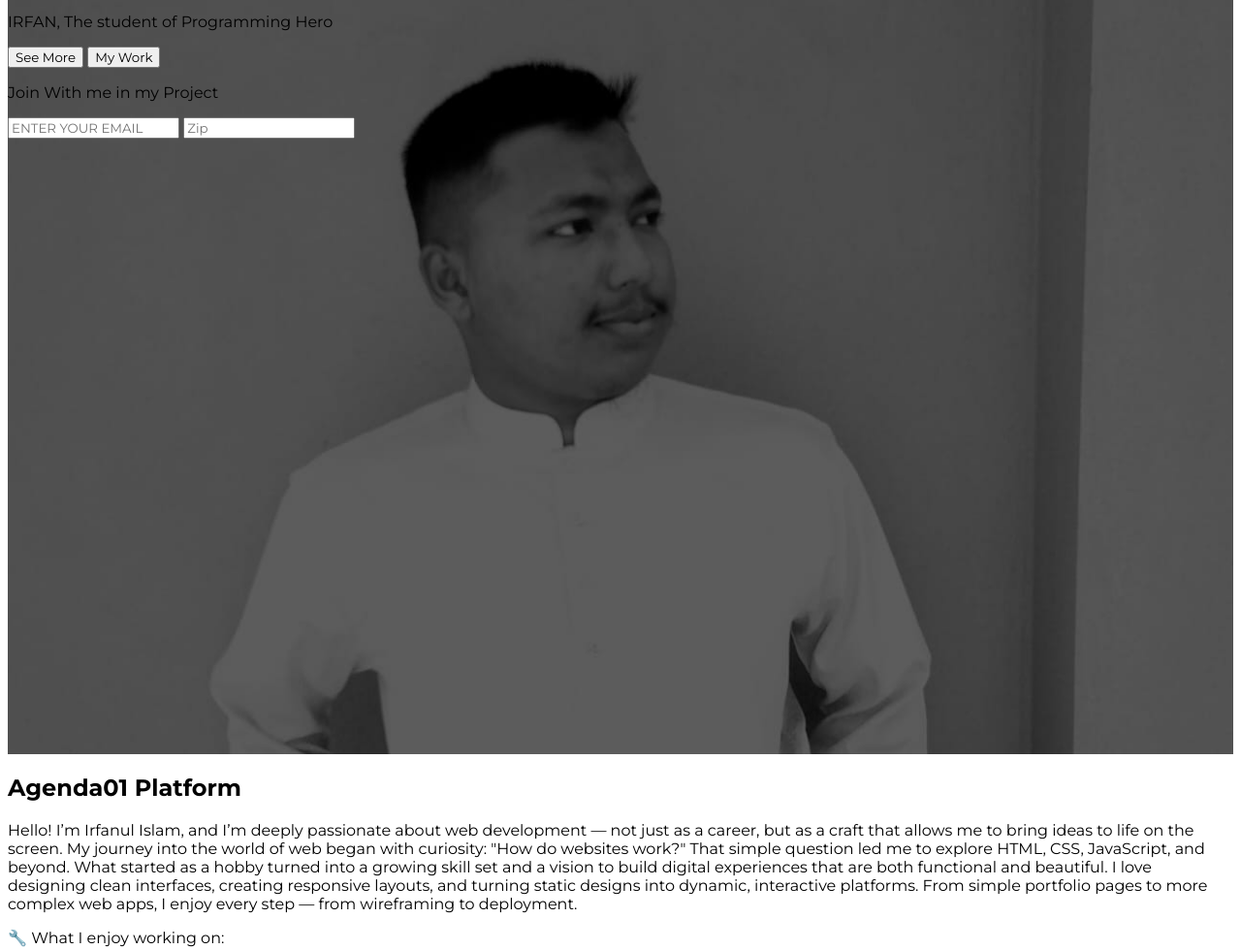
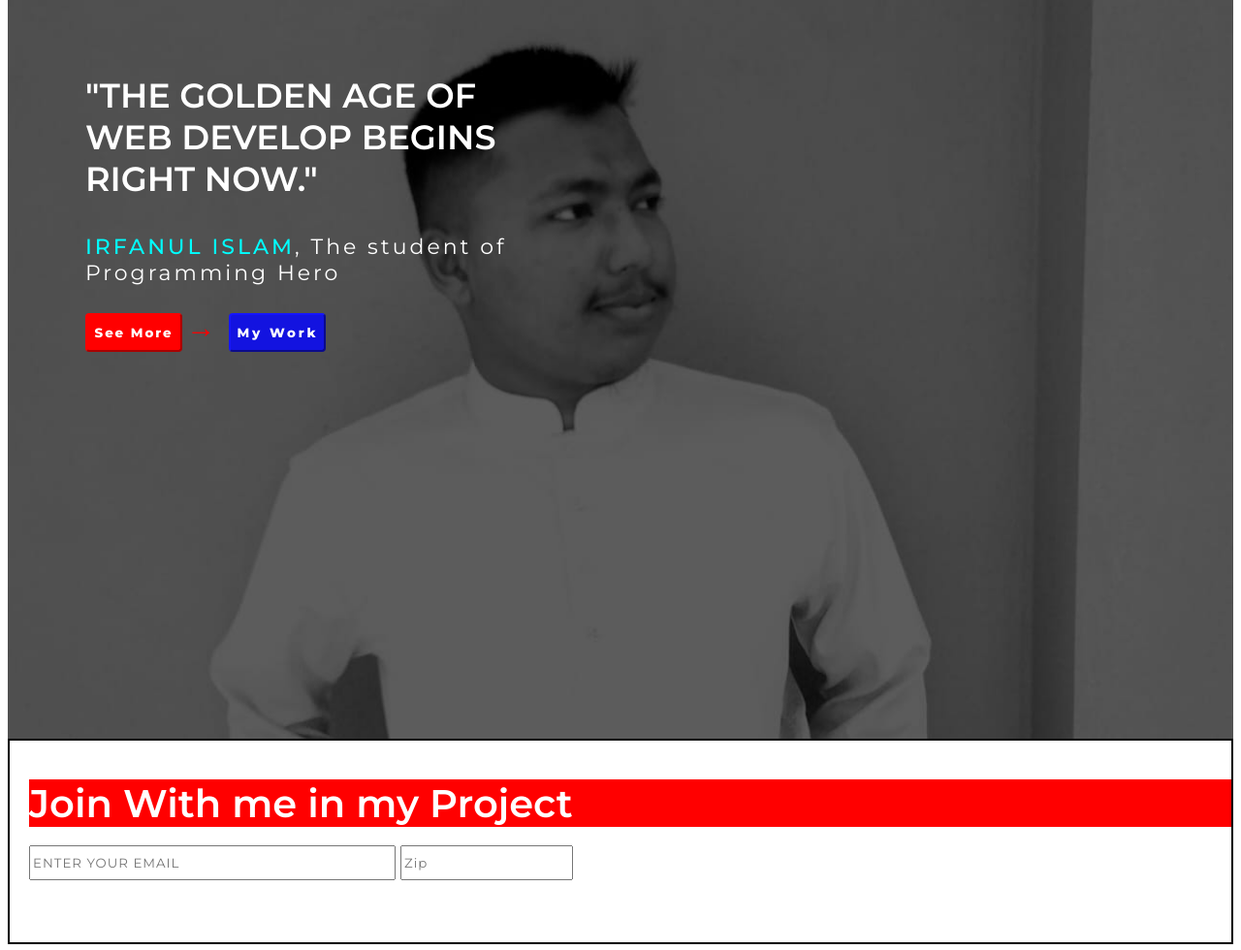
Before and after one commit to irfanulislamafif/my-task-session, a plain HTML site: page index.html in a window 1280 px wide. Shown: the part 190-1170 px from the top of the page at 97% size. Drawn offline with Linux system fonts and the light colour scheme.

Commit message:
the third change

```diff
--- a/CSS/style.css
+++ b/CSS/style.css
@@ -41,6 +41,7 @@ h1 {
       margin-top: 5px;
       cursor:pointer;
       font-family: "Montserrat", sans-serif;
+      letter-spacing: 1.5px;
 
 }
 
@@ -55,6 +56,7 @@ h1 {
       margin-top: 6px;
       cursor: pointer;
       margin-left: 10px;
+      letter-spacing: 1.5px;
 
 
 }
@@ -90,3 +92,104 @@ h1 {
   display: flex;
   align-items: center;
 }
+
+.golden {
+  color: #ffffff;
+  font-size: 35px;
+  font-weight: 600;
+  padding-top: 80px;
+  padding-left: 80px;
+}
+
+.irfan {
+        color: #ffffff;
+        font-size: 22px;
+        padding-left: 80px;
+        font-weight: 400;
+        text-shadow: 2px solid #1d0d0d;
+        letter-spacing: 3px;
+}
+
+.name {
+  color: aqua;
+  font-weight: 500;
+}
+
+.name:hover{
+  color: rgb(18, 142, 142);
+  cursor: pointer;
+  transition: 0.5s;
+  text-shadow: 1px 1px #ffffff;
+}
+
+.see {
+      background-color: #ff0000;
+      color: #ffffff;
+      height: 40px;
+      width: 100px;
+      border-color: red;
+      border-radius: 4px;
+      font-weight: 800;
+      margin-top: 5px;
+      cursor:pointer;
+      font-family: "Montserrat", sans-serif;
+      letter-spacing: 1.9px;
+      margin-left: 80px;
+}
+
+.see:hover {
+  background-color: rgb(153, 41, 41);
+  border-color: rgb(153, 41, 41);
+  transition: 0.6s;
+  cursor: pointer;
+}
+
+.my {
+      background-color: rgb(19, 19, 224);
+      color: #ffffff;
+      height: 40px;
+      width: 100px;
+      border-color: rgb(19, 19, 224);
+      border-radius: 4px;
+      font-weight: 800;
+      margin-top: 6px;
+      cursor: pointer;
+      margin-left: 10px;
+      letter-spacing: 2.9px;
+
+}
+
+.my:hover{
+  background-color: rgb(10, 10, 77);
+  border-color: rgb(10, 10, 77);
+  transition: 0.6s;
+  cursor: pointer;
+}
+
+.join {
+   background-color: #ff0000;
+   color: #ffffff;
+   font-size: 40px;
+   margin-top: 40px;
+   display: flex;
+   font-weight: 600;
+   margin-left: 20px;
+
+
+}
+
+.form {
+  background-color: #ffffff;
+  display: flex;
+  height: 100px;
+  margin-top: 0%;
+  margin-left: 20px;
+
+}
+
+
+.card {
+  border: 2px solid black;
+  justify-content: center;
+  display: block;
+}
--- a/index.html
+++ b/index.html
@@ -25,40 +25,45 @@
  </div>
 <div class="middle">
 
-    <div>
+    <div class="golden">
         <p>
-          "THE GOLDEN AGE OF
-          WEB DEVELOP BEGINS
+          "THE GOLDEN AGE OF <br>
+          WEB DEVELOP BEGINS <br>
           RIGHT NOW."
         </p>
 
 
     </div>
-           <div>
+           <div class="irfan">
               <p>
-                IRFAN, The student of
-                Programming Hero
+                <span class="name">IRFANUL ISLAM</span>, The  student  of <br>
+                Programming  Hero
               </p>
            </div>
     <div>
-        <button>
+        <button class="see">
             See More
-        </button>
-        <button> My Work</button>
+        </button> <span style="color: rgb(255, 0, 0); font-size: 30px; text-align: center;
+        margin-left: 0%;"> &rarr;</span>
+
+
+        <button class="my"> My Work</button>
     </div>
 
-    <div>
-        <p>
+
+</div>
+<div class="card">
+  <span class="join">
             Join With me in my Project
-        </p>
-    </div>
-    <div>
-        <form>
-            <input type="email" placeholder="ENTER YOUR EMAIL">
-            <input type="text" placeholder="Zip">
-        </form>
-     </div>
-</div>
+  </span>
+  <br>
+        <span class="form">
+            <input type="email" placeholder="ENTER YOUR EMAIL" style="letter-spacing: 1px; margin-right: 5px; height: 30px;
+            width: 370px;" >
+            <input type="text" placeholder="Zip" style="letter-spacing: 1px; height: 30px;
+            width: 170px;" >
+        </span> </div>
+
 <div>
 <h2> Agenda01 Platform</h2>
 </div>
```
